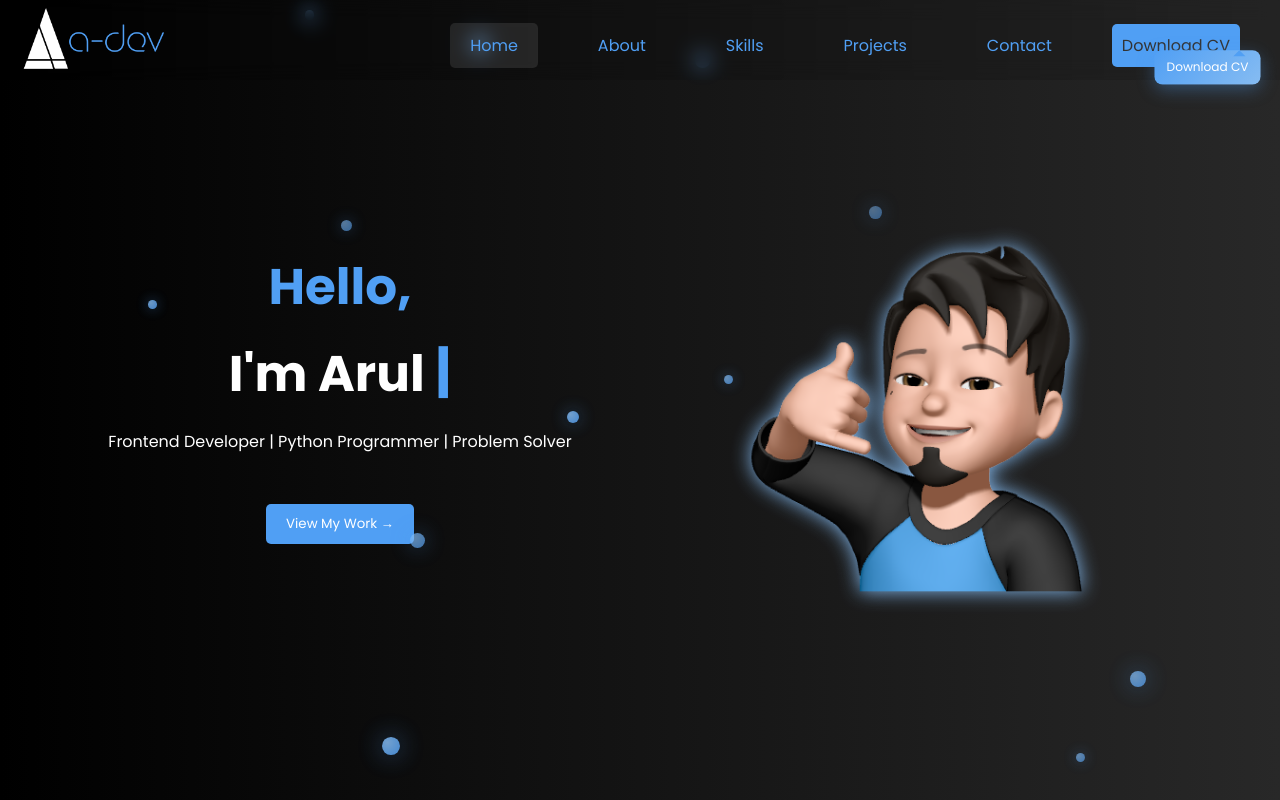
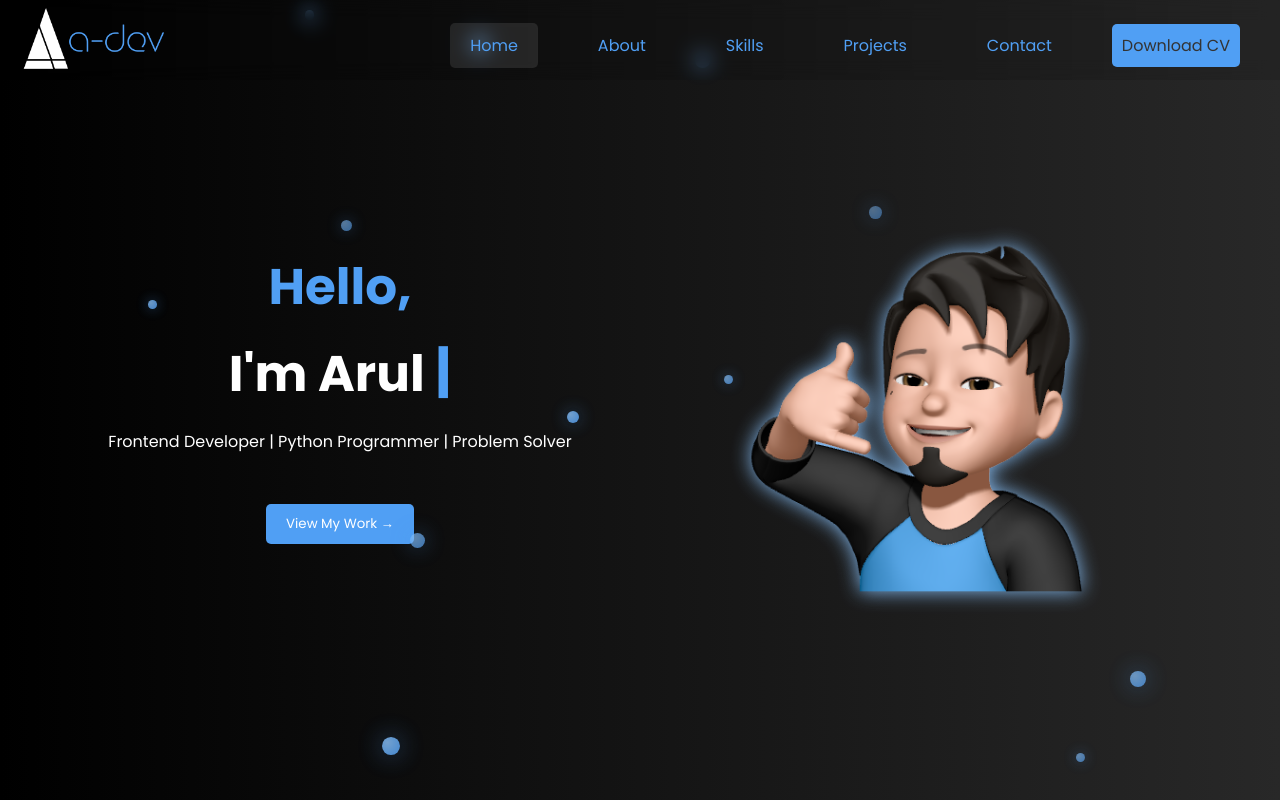
Before and after one commit to Arul-DevX/Personal_portfolio, a React (Vite) app: page / in a window 1280 px wide. Shown: the top 800 px of the page. Built offline with nearby package versions, Linux system fonts and the light colour scheme; the HTML template or start-up script is replaced by a standard one.

Commit message:
Show bubble after menu click under Download CV

```diff
--- a/src/components/Navigation.jsx
+++ b/src/components/Navigation.jsx
@@ -4,9 +4,16 @@ const Navigation = () => {
   const [isMenuOpen, setIsMenuOpen] = useState(false)
   const [activeSection, setActiveSection] = useState('home')
   const [isScrolled, setIsScrolled] = useState(false)
+  const [showBubble, setShowBubble] = useState(false)
 
   const toggleMenu = () => {
     setIsMenuOpen(!isMenuOpen)
+    // Show bubble when menu is opened
+    if (!isMenuOpen) {
+      setShowBubble(true)
+    } else {
+      setShowBubble(false)
+    }
   }
 
   const handleDownload = () => {
@@ -108,7 +115,7 @@ const Navigation = () => {
               Contact
             </a>
           </li>
-          <li>
+          <li className="download-cv-container">
             <a
               href="/Arul's Resume.pdf"
               download
@@ -117,13 +124,15 @@ const Navigation = () => {
             >
               Download CV
             </a>
+            {showBubble && isMenuOpen && (
+              <div className="cv-bubble">
+                Click to download your CV!
+              </div>
+            )}
           </li>
         </ul>
       </nav>
       <div className="menu-icon-container">
-        <div className="menu-bubble permanent">
-          Download CV
-        </div>
         <img
           src="/Images/main-menu.png"
           alt="menu icon"
--- a/src/index.css
+++ b/src/index.css
@@ -165,17 +165,23 @@ a {
     color: #509ff4;
 }
 
-/* Menu Icon Container and Bubble */
+/* Menu Icon Container */
 .menu-icon-container {
   position: relative;
   display: flex;
   align-items: center;
 }
 
-.menu-bubble {
+/* Download CV Container and Bubble */
+.download-cv-container {
+  position: relative;
+}
+
+.cv-bubble {
   position: absolute;
-  bottom: -45px;
-  right: 0;
+  top: 100%;
+  left: 50%;
+  transform: translateX(-50%);
   background: linear-gradient(135deg, #509ff4 0%, #86bcf2 100%);
   color: white;
   padding: 8px 12px;
@@ -183,31 +189,39 @@ a {
   font-size: 12px;
   white-space: nowrap;
   box-shadow: 0 4px 15px rgba(80, 159, 244, 0.3);
-  z-index: 1001;
-  opacity: 1;
-  transform: translateY(0) scale(1);
+  z-index: 1002;
+  margin-top: 5px;
+  animation: bubbleAppear 0.3s ease-out forwards, bubblePulse 2s ease-in-out infinite 0.3s;
 }
 
-.menu-bubble.permanent {
-  animation: bubblePulse 2s ease-in-out infinite;
-}
-
-.menu-bubble::before {
+.cv-bubble::before {
   content: '';
   position: absolute;
   top: -6px;
-  right: 15px;
+  left: 50%;
+  transform: translateX(-50%);
   border: 6px solid transparent;
   border-bottom-color: #509ff4;
 }
 
+@keyframes bubbleAppear {
+  from {
+    opacity: 0;
+    transform: translateX(-50%) translateY(-10px) scale(0.8);
+  }
+  to {
+    opacity: 1;
+    transform: translateX(-50%) translateY(0) scale(1);
+  }
+}
+
 @keyframes bubblePulse {
   0%, 100% {
-    transform: translateY(0) scale(1);
+    transform: translateX(-50%) translateY(0) scale(1);
     box-shadow: 0 4px 15px rgba(80, 159, 244, 0.3);
   }
   50% {
-    transform: translateY(-3px) scale(1.05);
+    transform: translateX(-50%) translateY(-3px) scale(1.05);
     box-shadow: 0 8px 25px rgba(80, 159, 244, 0.5);
   }
 }
@@ -427,12 +441,10 @@ footer {
       font-size: 10px;
     }
 
-    /* Adjust bubble position for mobile */
-    .menu-bubble {
-      bottom: -40px;
-      right: -10px;
-      font-size: 11px;
-      padding: 6px 10px;
+    /* Adjust bubble for mobile */
+    .cv-bubble {
+      font-size: 10px;
+      padding: 6px 8px;
     }
 }
 
```
